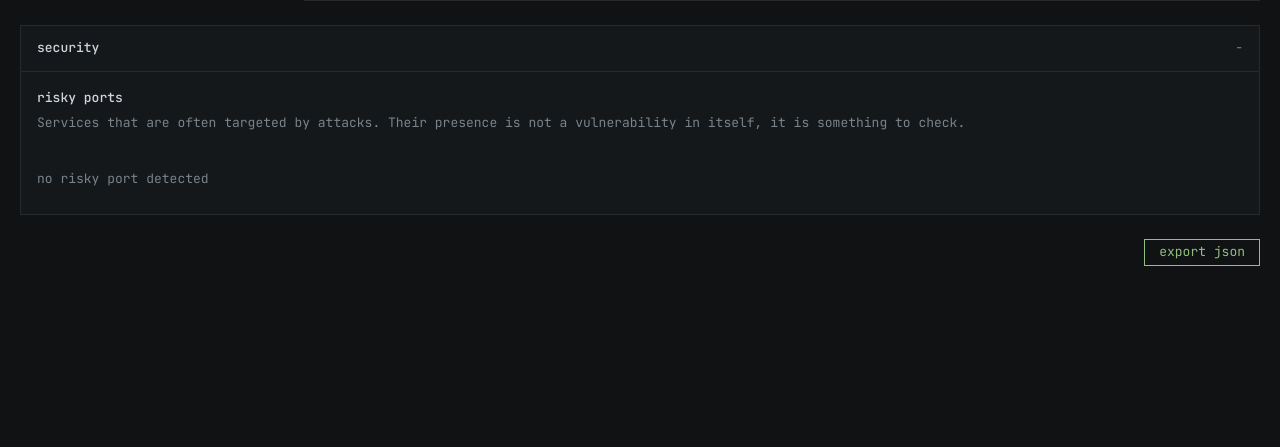
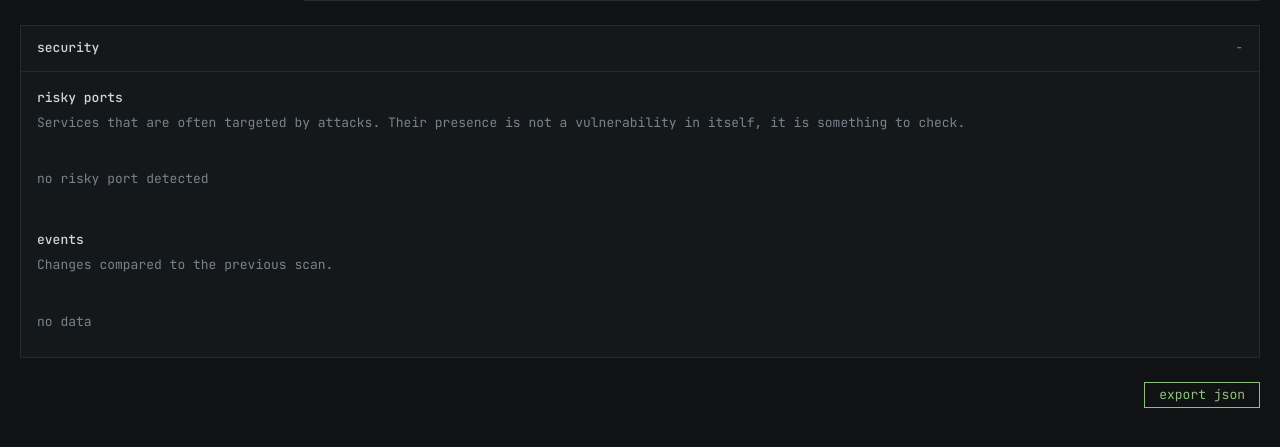
Before and after one commit to j0bes/monitorial, a Flask app: page / in a window 1280 px wide. Shown: the part 329-776 px from the top of the page. Run offline with Flask 3, Linux system fonts and the light colour scheme; tables that the repository leaves empty hold one stand-in row (values such as "Sample post"); parts of the project's set-up code (start-up, migrations or seed data) failed here and were passed over.

Commit message:
adding events wrap

```diff
--- a/templates/index.html
+++ b/templates/index.html
@@ -105,6 +105,26 @@
       </div>
 
       <p class="empty" id="risk-empty">empty</p>
+
+      <div class="security__intro security__intro--next">
+        <h3>events</h3>
+        <p id="events-subtitle">Changes compared to the previous scan.</p>
+      </div>
+
+      <div class="table-wrap" id="events-wrap" hidden>
+        <table class="hosts-table">
+          <thead>
+            <tr>
+              <th scope="col">event</th>
+              <th scope="col">machine</th>
+              <th scope="col">detail</th>
+            </tr>
+          </thead>
+          <tbody id="events-body"></tbody>
+        </table>
+      </div>
+
+      <p class="empty" id="events-empty">no data</p>
     </section>
 
         <!-- Export -->
```
